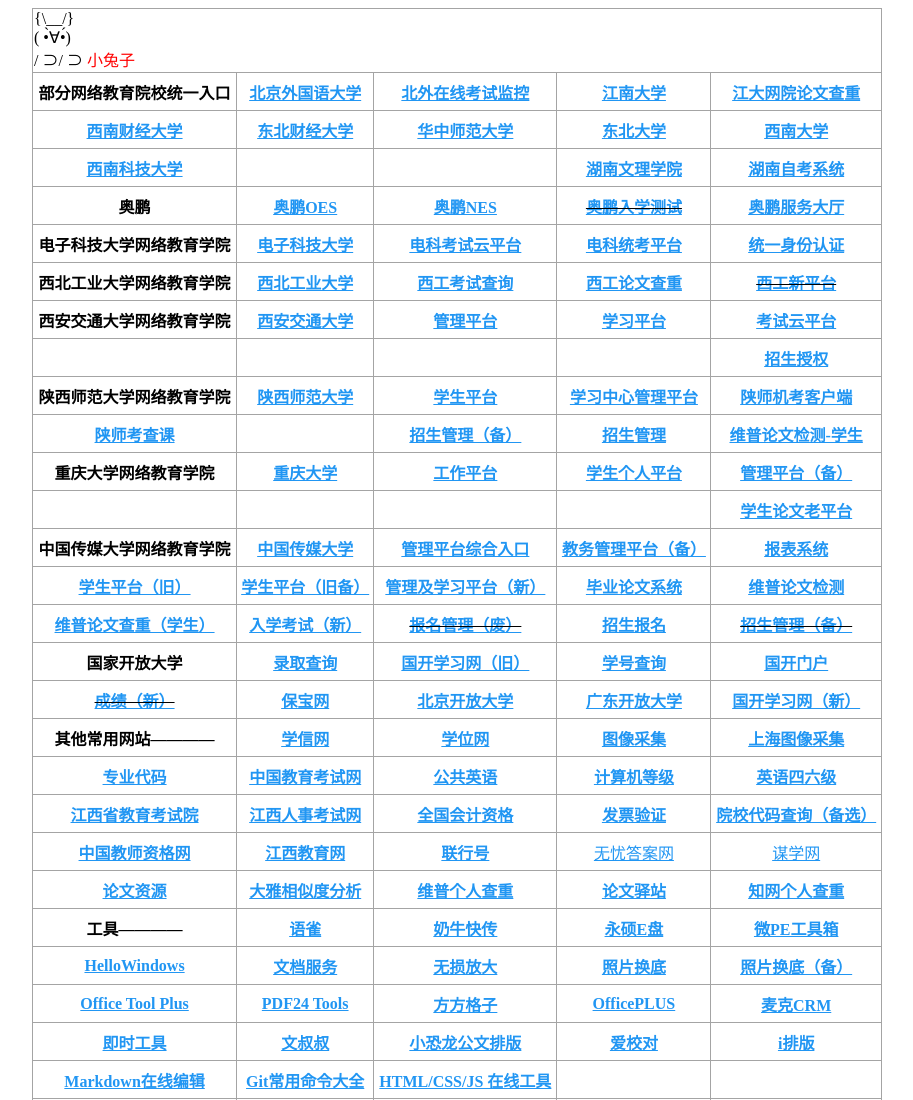
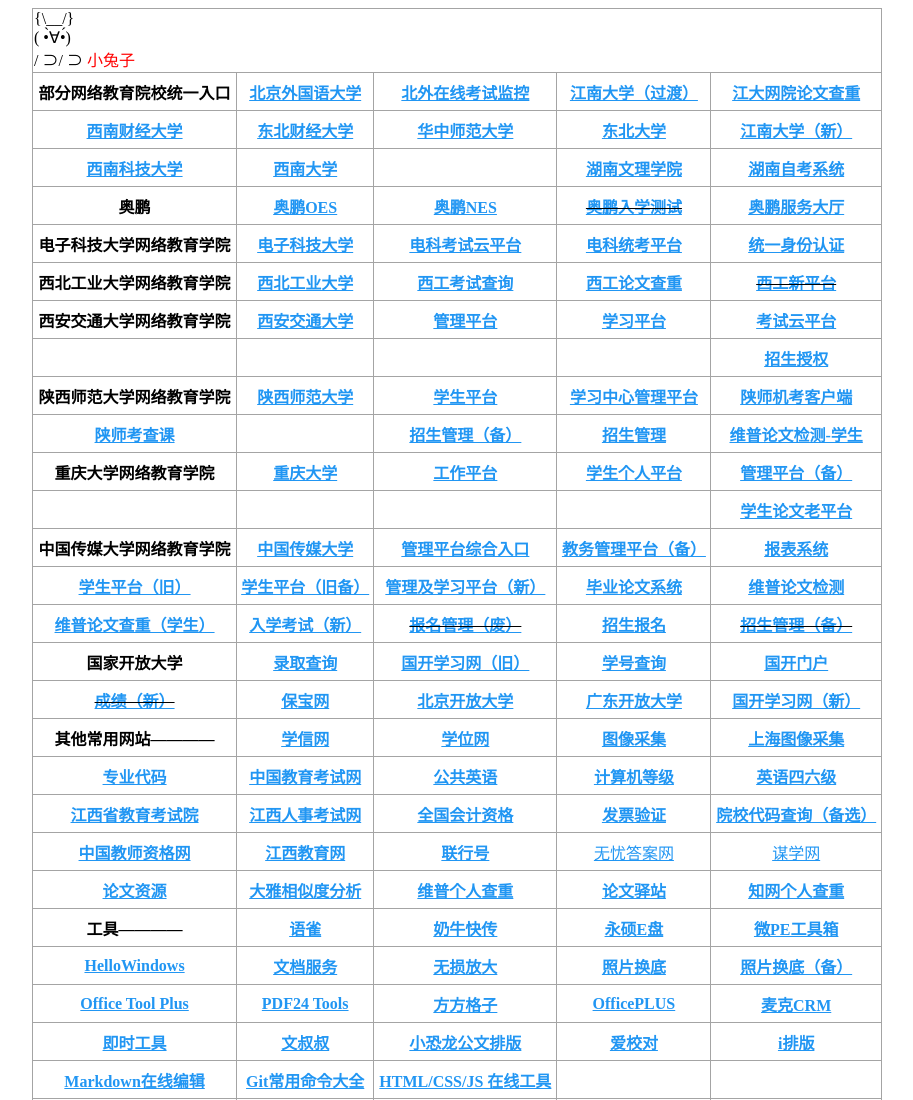
Before and after one commit to muhezhi/muhezhi.github.io, a plain HTML site: page index.html in a window 1280 px wide. Shown: the top 1100 px of the page, without its empty margins (183-1096 px from the left). Drawn offline with Linux system fonts and the light colour scheme.

Commit message:
index.html

```diff
--- a/index.html
+++ b/index.html
@@ -37,7 +37,7 @@
 <td align="center"><strong>部分网络教育院校统一入口</strong></td>
 <td align="center"><strong><a href="https://www.beiwaionline.com/">北京外国语大学</a></strong></td>
 <td align="center"><strong><a href="https://www.strongsee.com/bjwgydx/">北外在线考试监控</a></strong></td>
-<td align="center"><strong><a href="https://sce.jiangnan.edu.cn/wljy/sy.htm">江南大学</a></strong></td>
+<td align="center"><strong><a href="https://sce.jiangnan.edu.cn/wljy/sy.htm">江南大学（过渡）</a></strong></td>
 <td align="center"><strong><a href="https://vpcs.fanyu.com/personal/jnjx">江大网院论文查重</a></strong></td>
 <tbody>
 <tr>
@@ -45,11 +45,11 @@
 <td align="center"><strong><a href="http://www.edufe.com.cn/">东北财经大学</a></strong></td>
 <td align="center"><strong><a href="http://zjy.ccnu.edu.cn/xljy/wljy.htm">华中师范大学</a></strong></td>
 <td align="center"><strong><a href="http://sce.neu.edu.cn/">东北大学</a></strong></td>
-<td align="center"><strong><a href="https://www.eduwest.com/">西南大学</a></strong></td>
+<td align="center"><strong><a href="http://jndx.cep.webtrn.cn/np/#/login">江南大学（新）</a></strong></td>
 </tr>
 <tr>
 <td align="center"><strong><a href="http://www.swust.net.cn/">西南科技大学</a></strong></td>
-<td align="center"></td>
+<td align="center"><strong><a href="https://www.eduwest.com/">西南大学</a></strong></td>
 <td align="center"></td>
 <td align="center"><strong><a href="http://hnwl.360xkw.com/gxmanager/manager/login.html#/login">湖南文理学院</a></strong></td>
 <td align="center"><strong><a href="https://zikao.hneao.cn/net/">湖南自考系统</a></strong></td>
```
